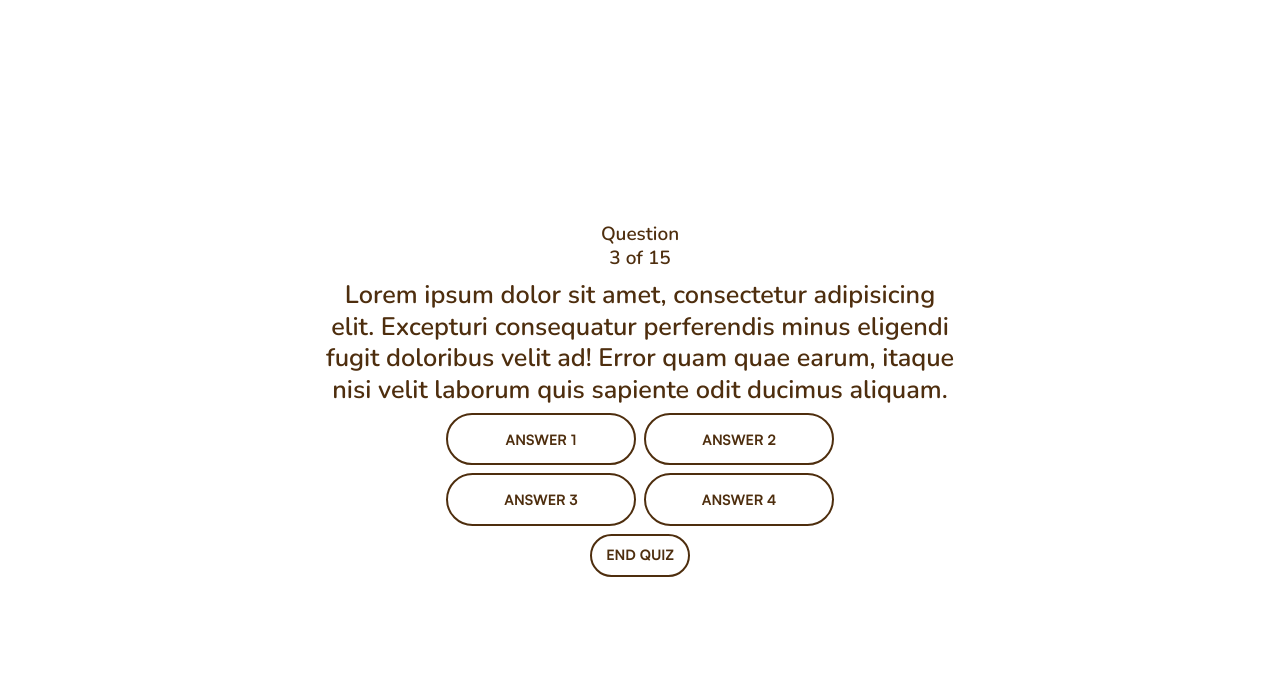
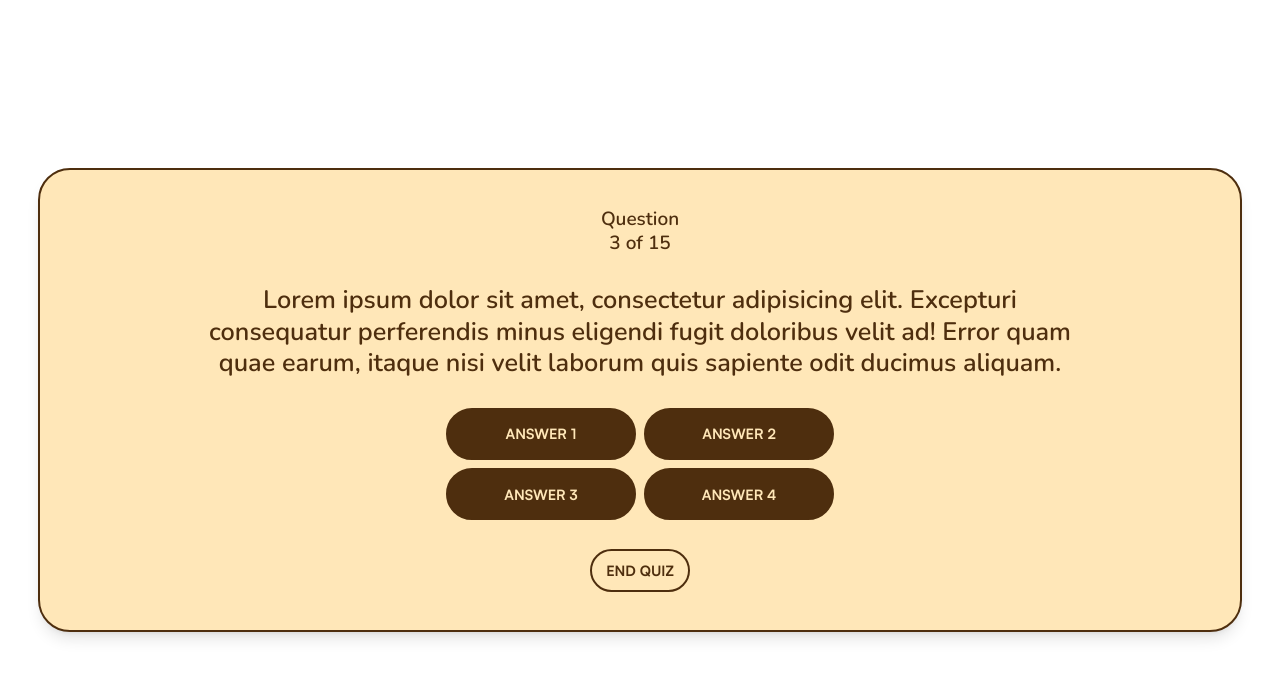
Before and after one commit to Arden27/React_01.24, a React (Vite) app: page / in a window 1280 px wide. Both pictures are taken after a click on the button "START QUIZ". Shown: the top 678 px of the page. Built offline with nearby package versions, Linux system fonts and the light colour scheme.

Commit message:
update quize state management to hold 3 states: create, play and result

```diff
--- a/src/App.tsx
+++ b/src/App.tsx
@@ -2,10 +2,20 @@ import { useState } from 'react'
 import CreateQuizScreen from '@/screens/CreateQuizScreen'
 import PlayQuizScreen from './screens/PlayQuizScreen'
 
+type QuizState = 'create' | 'play' | 'result'
+
 function App() {
-  const [isPlaying, setIsPlaying] = useState(false)
+  const [quizState, setQuizState] = useState<QuizState>('create')
 
-  return <>{isPlaying ? <PlayQuizScreen setIsPlaying={setIsPlaying}/> : <CreateQuizScreen setIsPlaying={setIsPlaying} />}</>
+  return (
+    <main className="flex h-screen w-screen flex-col items-center justify-center gap-2">
+      {quizState === 'play' ? (
+        <PlayQuizScreen setQuizState={setQuizState} />
+      ) : (
+        <CreateQuizScreen setQuizState={setQuizState} />
+      )}
+    </main>
+  )
 }
 
 export default App
--- a/src/screens/CreateQuizScreen.tsx
+++ b/src/screens/CreateQuizScreen.tsx
@@ -1,12 +1,12 @@
-import { SetIsPlayingProps } from './sharedTypes'
+import { SetQuizStateProps } from './sharedTypes'
 import menuOptions from '@/data/menuOptions'
 import Button from '@/components/Button'
 import DropdownMenu from '@/components/DropdownMenu'
 import SetQuantityGroup from '@/components/SetQuantityGroup'
 
-export default function CreateQuizScreen({ setIsPlaying }: SetIsPlayingProps) {
+export default function CreateQuizScreen({ setQuizState }: SetQuizStateProps) {
   return (
-    <main className="flex h-screen w-screen flex-col items-center justify-center gap-2">
+    <>
       <h1 className="text-2xl font-bold">Create Quiz</h1>
 
       <div className="flex items-center space-x-2">
@@ -38,10 +38,10 @@ export default function CreateQuizScreen({ setIsPlaying }: SetIsPlayingProps) {
         </DropdownMenu>
       ))}
 
-      <Button format="lg border fill" onClick={() => setIsPlaying(true)}>
+      <Button format="lg border fill" onClick={() => setQuizState('play')}>
         Start quiz
       </Button>
       <Button format="sm border">See my statistics</Button>
-    </main>
+    </>
   )
 }
--- a/src/screens/PlayQuizScreen.tsx
+++ b/src/screens/PlayQuizScreen.tsx
@@ -1,34 +1,34 @@
-import { SetIsPlayingProps } from './sharedTypes'
+import { SetQuizStateProps } from './sharedTypes'
 import Button from '@/components/Button'
 
-export default function PlayQuizScreen({ setIsPlaying }: SetIsPlayingProps) {
+export default function PlayQuizScreen({ setQuizState }: SetQuizStateProps) {
   return (
-    <main className="flex h-screen w-screen flex-col items-center justify-center gap-2">
-      <div className=''>
+    <div className="m-lg flex flex-col items-center justify-center gap-md rounded-[2rem] border-2 border-solid border-text bg-bg3 p-lg shadow-lg">
+      <div className="">
         <h3>Question</h3>
-        <h3 className='text-center'>3 of 15</h3>
+        <h3 className="text-center">3 of 15</h3>
       </div>
-      <h2 className="w-2/3 text-center">
+      <h2 className="text-center">
         Lorem ipsum dolor sit amet, consectetur adipisicing elit. Excepturi consequatur perferendis
         minus eligendi fugit doloribus velit ad! Error quam quae earum, itaque nisi velit laborum
         quis sapiente odit ducimus aliquam.
       </h2>
-      <div className="flex flex-col gap-2">
+      <div className="flex flex-col gap-2" onClick={() => setQuizState('result')}>
         <div className="flex flex-row gap-2">
-          <Button format="lg border">Answer 1</Button>
-          <Button format="lg border">Answer 2</Button>
+          <Button format="lg border fill">Answer 1</Button>
+          <Button format="lg border fill">Answer 2</Button>
         </div>
         <div className="flex flex-row gap-2">
-          <Button format="lg border">Answer 3</Button>
-          <Button format="lg border">Answer 4</Button>
+          <Button format="lg border fill">Answer 3</Button>
+          <Button format="lg border fill">Answer 4</Button>
         </div>
       </div>
       <Button
         format="sm border"
         className=" hover:bg-red-700 hover:text-bg"
-        onClick={() => setIsPlaying(false)}>
+        onClick={() => setQuizState('create')}>
         End Quiz
       </Button>
-    </main>
+    </div>
   )
 }
--- a/src/screens/sharedTypes.tsx
+++ b/src/screens/sharedTypes.tsx
@@ -1,5 +1,5 @@
 import { Dispatch, SetStateAction } from 'react';
 
-export interface SetIsPlayingProps {
-  setIsPlaying: Dispatch<SetStateAction<boolean>>;
+export interface SetQuizStateProps {
+  setQuizState: Dispatch<SetStateAction<'create'| 'play' | 'result'>>;
 }
```
